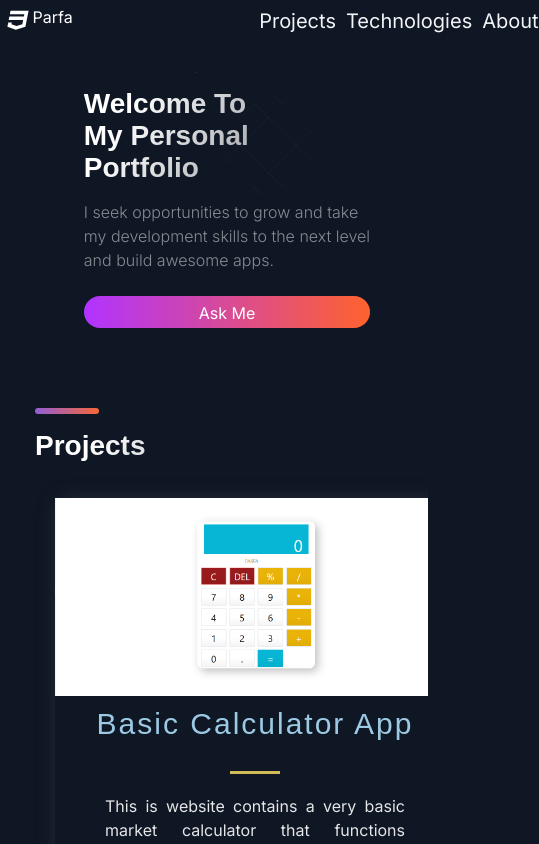
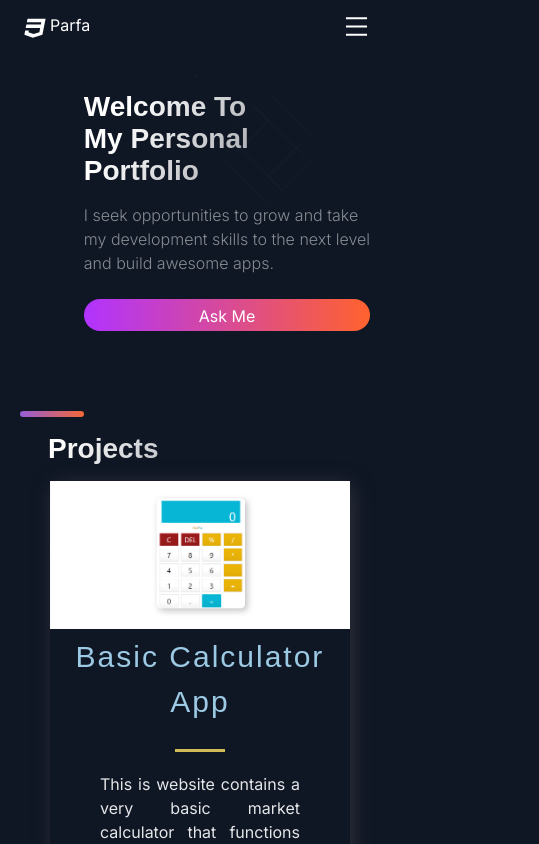
Before and after one commit to Longsparfa/my-portFolio, a Next.js app: page / in a window 390 px wide. Shown: the top 844 px of the page, 539 px wide, since content can reach past the window. Built offline with nearby package versions, Linux system fonts and the light colour scheme.

Commit message:
added a toggle to the md

```diff
--- a/app/components/Header.jsx
+++ b/app/components/Header.jsx
@@ -1,17 +1,20 @@
+//"use client"
+import React from 'react';
 import Link from 'next/link';
-import React from 'react';
 import { AiFillGithub, AiFillInstagram, AiFillLinkedin } from 'react-icons/ai';
 import { DiCss3Full } from 'react-icons/di';
+import Toggle from './Toggle';
 
-//first-div grid grid-cols-5 gap-2 grid-rows-1 p-1 pt-2 sm:grid-rows-5 gap-0.5 gap-0.5
-// 2nd-div row-start-1 col-1 row-end-2 col-end-2 flex flex-row align-center sm:row-start-1 col-1 row-end-2 col-end-3
-//3rd row-start-1 col-start-1 row-end-2 col-end-4 flex justify-around sm:row-start-2 col-2 row-end-3 col-end-5
-//row-start-1 col-1 row-end-2 col-end-2 flex justify-space-around align-center sm:row-start-1 col-4 row-end-2 col-end-6
+
+
+
+
 
 
 const Header = () => {
+
   return (
-    <div className='grid grid-cols-3 grid-rows-1 p-1 pt-2 '>
+    <div className='grid grid-cols-3 grid-rows-1 md:grid-cols-2 px-8 pt-5 '>
 
         <div className='col-start-1'>
             <Link href="/" className='flex align-center text-white'>
@@ -19,21 +22,23 @@
             </Link>
         </div>
 
-        <div className='col-start-3 flex justify-around align-center sm:text-[16px]'>
+        <div className='col-start-3 flex justify-around align-center md:hidden sm:text-[16px]'>
 
-            <Link href="#projects" className='text-[2rem] leading-[32px] transition bg-[rgba(255, 255, 255, 0.75)] 0.4s ease mr-4 hover:text-white'>
+            <Link href="#projects" className='text-[2rem] leading-[32px] text-[rgba(255,255,255,0.75)] transition 0.4s ease mr-4 hover:text-white'>
               Projects
             </Link>
-            <Link href="#tech" className='text-[2rem] leading-[32px] transition bg-[rgba(255, 255, 255, 0.75)] 0.4s ease mr-4 hover:text-white'>
+            <Link href="#tech" className='text-[2rem] leading-[32px] text-[rgba(255,255,255,0.75)] transition 0.4s ease mr-4 hover:text-white'>
                Technologies
             </Link>
-            <Link href="#about" className='text-[2rem] leading-[32px] transition bg-[rgba(255, 255, 255, 0.75)] 0.4s ease mr-4 hover:text-white'>
+            <Link href="#about" className='text-[2rem] leading-[32px] text-[rgba(255,255,255,0.75)] transition 0.4s ease mr-4 hover:text-white'>
               About
             </Link>
 
         </div>
 
-        <div className='sm:hidden flex col-start-2 row-start-1 '>
+
+
+        <div className='md:hidden flex col-start-2 row-start-1 '>
           <Link href="https://github.com/Longsparfa" className='transition 0.3s ease text-white rounded-[50px] p-[8px] hover:bg-[#212d45] cursor-pointer'>
              <AiFillGithub size="3rem" />
           </Link>
@@ -44,6 +49,7 @@
                <AiFillInstagram size="3rem"/>
           </Link>
         </div>
+        <Toggle />
 
     </div>
   );
--- a/app/components/Projects.jsx
+++ b/app/components/Projects.jsx
@@ -4,15 +4,15 @@
 
 const Projects = () => {
   return (
-    <section className='flex flex-col p-0 my-0 mx-auto max-w-[1040px] box-content relative overflow-hidden grid-cols-1 md:flex-col sm:pt-0 sm:w-[calc(100vw_-_32px)] sm:p-14' id='projects'>
-        <div className='w-[64px] h-[6px] rounded-[10px] bg-white bg-secdividerCA-gradient' />
-        <h2 className='font-extrabold text-[65px] leading-[72px] w-max-content max-w-[100%] bg-white-gradient mb-[16px] pt-[58px] px-0 pb-[16px] md:text-[56px] md:leading-[56px] md:mb-[12px] md:pt-[40px] md:pb-[12px] sm:text-[28px] sm:leading-[32px] md:mb-[8px] sm:pt-[16px] sm:pb-[8px]'>Projects</h2>
-        <section className='grid grid-cols-[repeat(auto-fill,_minmax(400px,_1fr))] p-[3rem] place-items-center gap-x-[2rem] gap-y-[3rem] sm:p-[2rem] sm:pb-0 '>
+    <section className='flex flex-col p-0 my-0 mx-auto max-w-[1040px] box-content relative overflow-hidden grid-cols-1 md:flex-col sm:pt-0 sm:w-[calc(100vw_-_32px)] sm:pr-20' id='projects'>
+        <div className='w-[64px] h-[6px] ml-[2rem] rounded-[10px] bg-white bg-secdividerCA-gradient' />
+        <h2 className='font-extrabold text-[65px] leading-[72px] w-max-content max-w-[100%] bg-white-gradient mb-[16px] pt-[58px] md:px-[48px] pb-[16px] md:text-[56px] md:leading-[56px] md:mb-[12px] md:pt-[40px] md:pb-[12px] sm:text-[28px] sm:leading-[32px] md:mb-[8px] sm:pt-[16px] sm:pb-[8px]'>Projects</h2>
+        <section className='grid grid-cols-[repeat(auto-fill,_minmax(400px,_1fr))] place-items-center gap-x-[2rem] sm:gap-x-[5rem] gap-y-[3rem] '>
             {projects.map(project => {
                 return (
-               <div className='rounded-[10px] blogCard-box text-center w-[400px] ' key={project.id}>
+               <div className='rounded-[10px] blogCard-box text-center w-[400px] sm:w-[300px] ' key={project.id}>
                     <img src={project.image} alt={project.title} className='w-[100%] h-[100%] object-cover overflow-hidden' />
-                    <div className='text-center z-index-20 w-[100%]'>
+                    <div className='text-center z-20 w-[100%]'>
                         <Link href={project.visit} className='cursor-pointer' >
                          <h3 className='font-medium tracking-[2px] text-[#9cc9e3] py-[0.5rem] px-0 text-[3rem]'>{project.title}</h3>
                         </Link>
--- /dev/null
+++ b/app/components/Toggle.jsx
@@ -0,0 +1,36 @@
+"use client";
+import React, { useState } from "react";
+import Link from "next/link";
+import { AiOutlineMenu, AiOutlineClose } from "react-icons/ai";
+
+
+const Toggle = () => {
+    const [toggle, setToggle] = useState(false);
+
+  return (
+    <div className="hidden md:flex justify-end ">
+        {toggle
+        ? (<AiOutlineClose color="#fff" fontSize={27} className="cursor-pointer" onClick={() => setToggle(false)} />)
+        : (<AiOutlineMenu color="#fff" fontSize={27} className="cursor-pointer"  onClick={() => setToggle(true)} />)}
+
+
+        {toggle && (
+             <div className='flex justify-flex-end align-flex-end flex-col text-align bg-#031B34 p-[2rem] absolute top-[40px] right-0 mt-[1rem] min-w-[210px] rounded-[5px] shadow-[0_0_5px_rgba(0,0,0,0.2)]'>
+
+             <Link href="#projects" className='text-[2rem] leading-[32px] my-[1rem] mx-0 text-[rgba(255,255,255,0.75)] transition 0.4s ease mr-4 hover:text-white'>
+               Projects
+             </Link>
+             <Link href="#tech" className='text-[2rem] leading-[32px] my-[1rem] mx-0 text-[rgba(255,255,255,0.75)] transition 0.4s ease mr-4 hover:text-white'>
+                Technologies
+             </Link>
+             <Link href="#about" className='text-[2rem] leading-[32px] my-[1rem] mx-0 text-[rgba(255,255,255,0.75)] transition 0.4s ease mr-4 hover:text-white'>
+               About
+             </Link>
+
+         </div>
+        )}
+    </div>
+  )
+}
+
+export default Toggle
--- a/app/globals.css
+++ b/app/globals.css
@@ -73,3 +73,30 @@
 .blogCard-box {
   box-shadow: 3px 3px 20px rgba(80, 78, 78, 0.5);
 }
+
+.slide-bottom {
+  -webkit-animation: slide-bottom 0.5s cubic-bezier(0.25, 0.46, 0.45, 0.94) both;
+  animation: slide-bottom 0.5s cubic-bezier(0.25, 0.46, 0.45, 0.94) both;
+}
+
+@-webkit-keyframes slide-bottom {
+  0% {
+    -webkit-transform: translateY(-25%);
+    transform: translateY(-25%);
+  }
+  100% {
+    -webkit-transform: translateY(0);
+    transform: translateY(0);
+  }
+}
+
+@keyframes slide-bottom {
+  0% {
+    -webkit-transform: translateY(-25%);
+    transform: translateY(-25%);
+  }
+  100% {
+    -webkit-transform: translateY(0);
+    transform: translateY(0);
+  }
+}
--- a/app/page.js
+++ b/app/page.js
@@ -1,4 +1,4 @@
-//import Image from 'next/image';
+"use client"
 import BgAnimation from "./components/BgAnimation";
 import Footer from "./components/Footer";
 import Header from "./components/Header";
@@ -8,10 +8,11 @@
 import Timeline from "./components/Timeline";
 
 
+
 export default function Home() {
   return (
    <>
-     <div className="max-w-[1280px] w-[100%] my-0 mx-auto">
+     <div className="max-w-[1280px] w-[100%] mx-auto">
        <Header />
        <section className='grid pt-[32px] px-[48px] pb-0 my-0 mx-auto max-w-[1040px] box-content relative overflow-hidden grid-cols-2'>
          <Hero />
```
